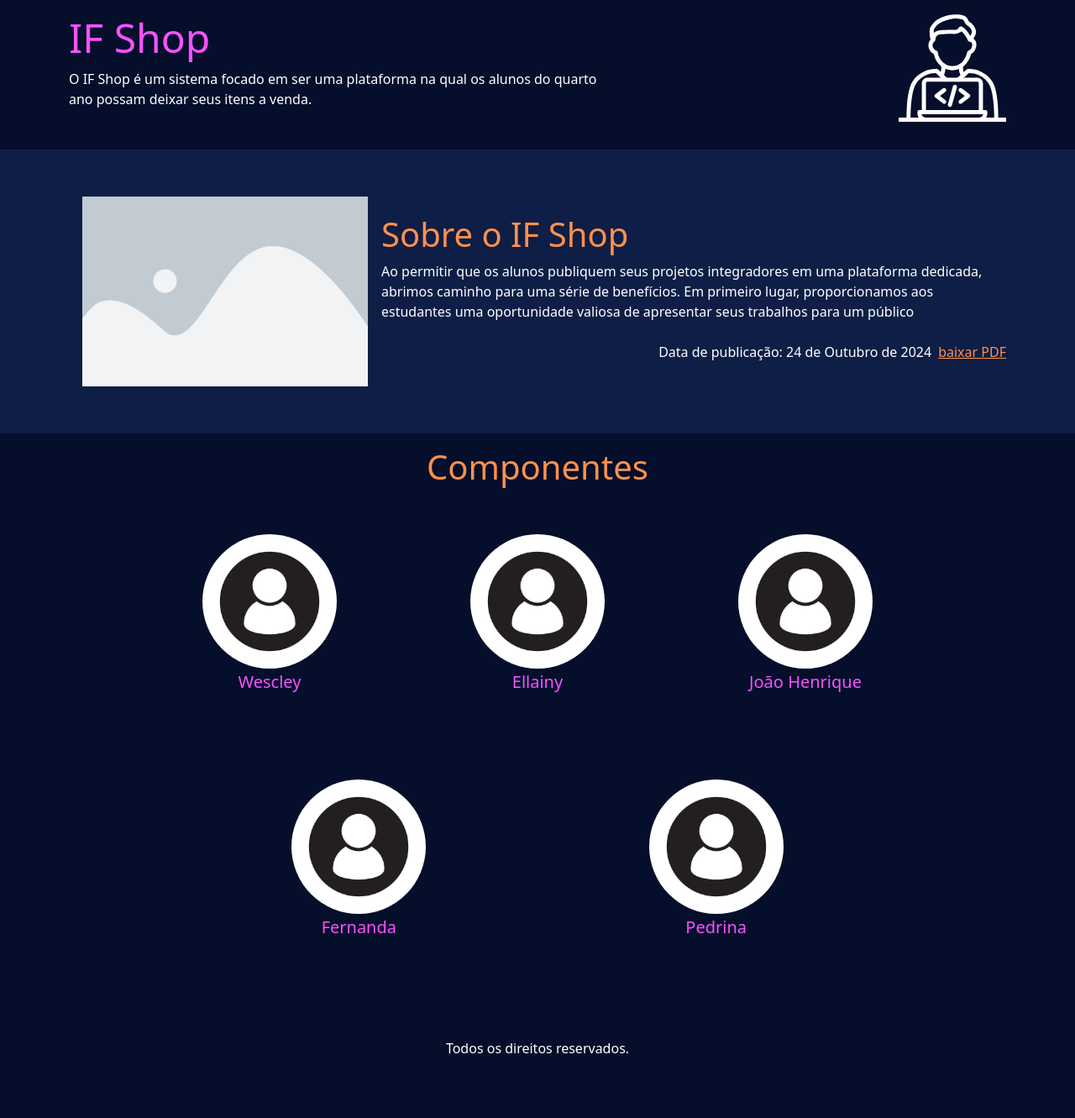
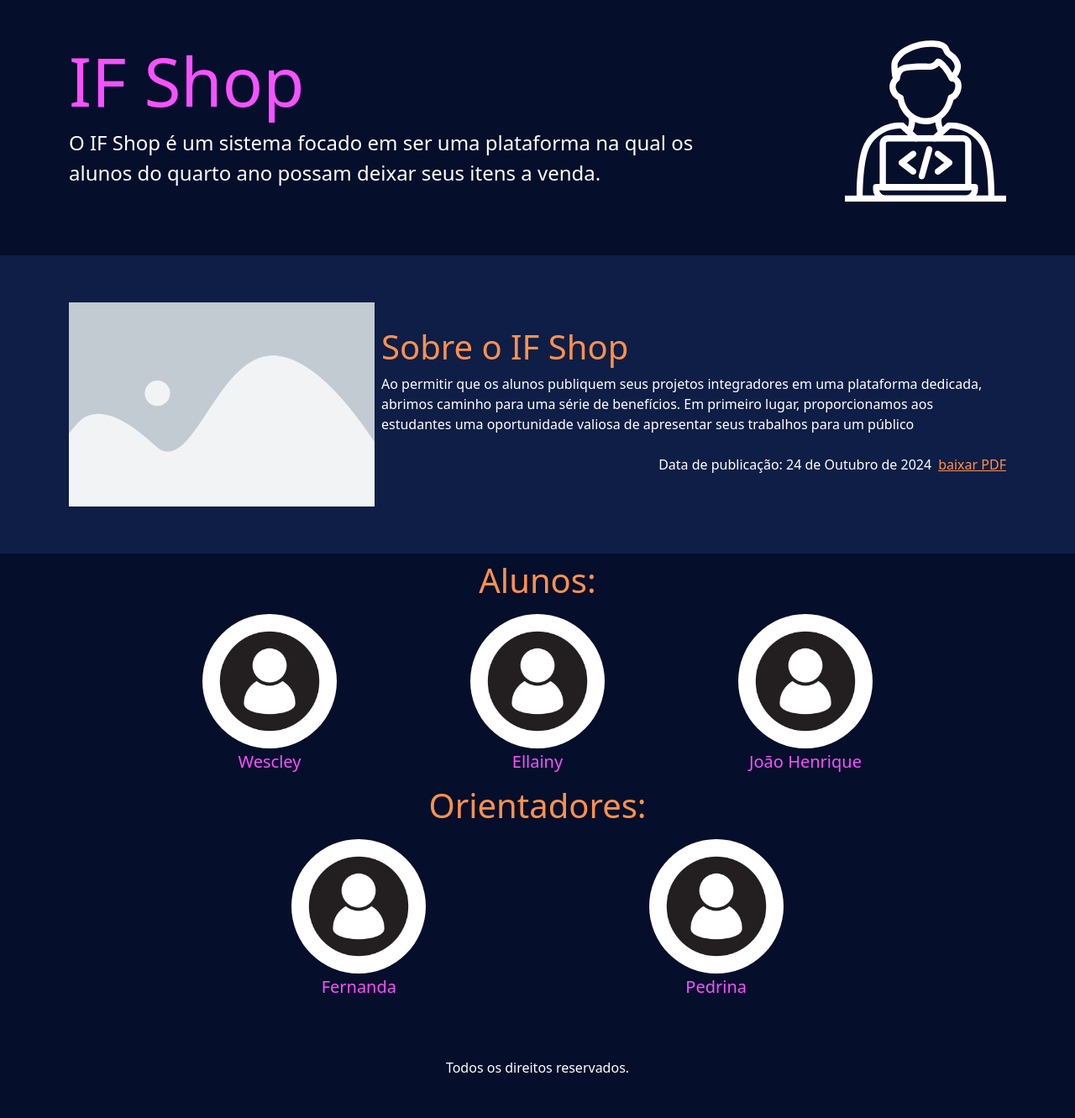
Before and after one commit to WescleyPlinio/PPI, a Django app: page /post/1/ in a window 1280 px wide. Shown: the part 96-1427 px from the top of the page at 84% size. Before the commit the page ends 1350 px from the top, so only its background shows below. Run offline with Django 5.2, Linux system fonts and the light colour scheme; data comes from the database, SQL or seed files in the repository.

Commit message:
Update Post page

```diff
--- a/ppi/templates/post.html
+++ b/ppi/templates/post.html
@@ -4,30 +4,30 @@
 {% block conteudo %}
 
 <!-- Menu -->
-<div class="container container mb-3 py-3">
+<div class="container mb-3 py-5">
     <div class="row g-0">
-        <div class="col-md-7 d-flex justify-content-start align-items-center">
+        <div class="col-md-8 d-flex justify-content-start align-items-center">
             <div>
-                <h1 class="roxinho text-left" style="font-size: 3em;">
+                <h1 class="roxinho text-left" style="font-size: 5em;">
                     {{post.titulo}}
                 </h1>
-                <p class="text-white text-left">
+                <p class="text-white text-left" style="font-size: 1.5em;">
                     {{post.justificativa}}
                 </p>
             </div>
         </div>
-        <div class="col-md-5 d-flex justify-content-end align-items-center">
-            <img src="{% static 'imgs/infoweb.svg' %}" alt="Logo" style="max-height: 8rem;">
+        <div class="col-md-4 d-flex justify-content-end align-items-center">
+            <img src="{% static 'imgs/infoweb.svg' %}" alt="Logo" style="max-height: 12rem;">
         </div>
     </div>
 </div>
 
 <!-- Sobre o projeto -->
 <div class="container-fluid blueback">
-    <div class="container container py-5">
+    <div class="container py-5">
         <div class="row g-0">
             <div class="col-md-4 d-flex justify-content-start align-items-center py-2">
-                <img src="{% static 'imgs/placeholder.png' %}" alt="Logo" style="max-width: 100%;" class="px-3">
+                <img src="{% static 'imgs/placeholder.png' %}" alt="Logo" style="max-width: 100%;" class="pe-2">
             </div>
             <div class="col-md-8 d-flex justify-content-start align-items-center">
                 <div>
@@ -46,13 +46,13 @@
 </div>
 
 <!-- Componentes -->
-<div class="container-fluid py-3">
+<div class="container-fluid py-2">
     <div class="container container">
 
-        <h1 class="text-center laranja">Componentes</h1>
+        <h1 class="text-center laranja">Alunos:</h1>
 
         <!-- Div alunos -->
-        <div class="d-flex flex-wrap justify-content-evenly align-items-center py-5">
+        <div class="d-flex flex-wrap justify-content-evenly align-items-center py-2">
             {% for aluno in post.usuarios1.all %}
             <div>
                 <img src="{% static "imgs/usericn.jpg" %}" style="max-width: 10rem;" class="rounded-circle" alt="...">
@@ -61,8 +61,10 @@
             {% endfor %}
         </div>
 
+        <h1 class="text-center laranja">Orientadores:</h1>
+
         <!-- Div orientadores -->
-        <div class="d-flex flex-wrap justify-content-evenly align-items-center py-5">
+        <div class="d-flex flex-wrap justify-content-evenly align-items-center py-2">
             {% for prof in post.usuarios2.all %}
             <div>
                 <img src="{% static "imgs/usericn.jpg" %}" style="max-width: 10rem;" class="rounded-circle" alt="...">
@@ -74,42 +76,4 @@
     </div>
 </div>
 
-<!-- Componentes -->
-{% comment %} <div class="container-fluid py-5">
-    <div class="container container">
-        <div class="row g-0">
-            <div class="col-md-6">
-
-                <h1 class="text-center laranja">Desenvolvedores:</h1>
-                <!-- Div alunos -->
-                <div class="d-flex flex-wrap justify-content-evenly align-items-center py-3">
-                    {% for x in range3 %}
-                    <div>
-                        <img src="{% static "imgs/usericn.jpg" %}" style="max-width: 10rem;" class="rounded-circle" alt="...">
-                        <h5 class="text-center roxinho mt-1">Aluno</h5>
-                    </div>
-                    {% endfor %}
-                </div>
-
-            </div>
-
-            <div class="col-md-6">
-
-                <h1 class="text-center laranja">Orientadores:</h1>
-                <!-- Div orientadores -->
-                <div class="d-flex flex-wrap justify-content-evenly align-items-center py-3">
-                    {% for x in range2 %}
-                    <div>
-                        <img src="{% static "imgs/usericn.jpg" %}" style="max-width: 10rem;" class="rounded-circle" alt="...">
-                        <h5 class="text-center roxinho mt-1">Orientador</h5>
-                    </div>
-                    {% endfor %}
-                </div>
-
-            </div>
-        </div>
-
-    </div>
-</div> {% endcomment %}
-
 {% endblock conteudo %}
```
